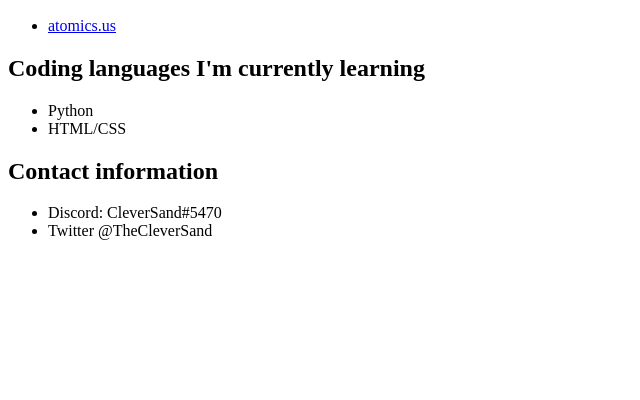
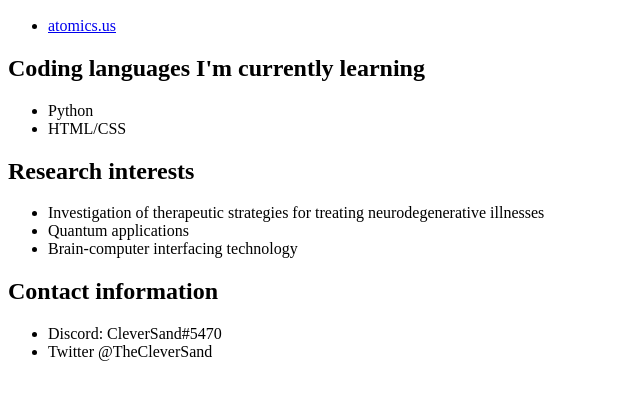
Before and after one commit to therealcleversand/therealcleversand.github.io, a plain HTML site: page index.html in a window 1280 px wide. Shown: the part 110-510 px from the top of the page, without its empty margins (0-640 px from the left). Drawn offline with Linux system fonts and the light colour scheme.

Commit message:
Added research interests section

```diff
--- a/index.html
+++ b/index.html
@@ -15,6 +15,14 @@
                 <li> HTML/CSS </li>
             </ul>
         </p1>
+    <h2> Research interests </h2>
+        <p1>
+            <ul>
+                <li>Investigation of therapeutic strategies for treating neurodegenerative illnesses</li>
+                <li>Quantum applications</li>
+                <li>Brain-computer interfacing technology</li>
+            </ul>
+        </p1>
     <h2> Contact information </h2>
         <p1>
             <ul>
```
